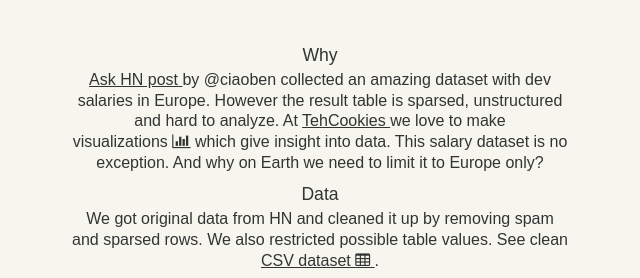
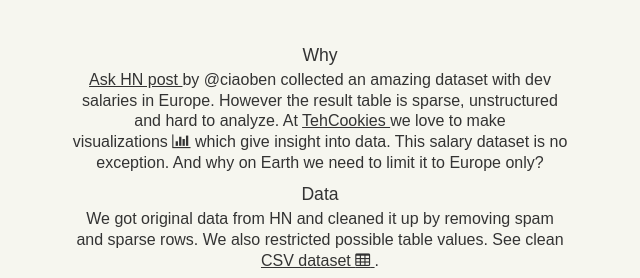
Before and after one commit to slaylines/devsalaries, a plain HTML site: page index.html in a window 1280 px wide. Shown: the part 158-436 px from the top of the page, 320-960 px from the left. Drawn offline with nearby package versions, Linux system fonts and the light colour scheme.

Commit message:
Fix typo

```diff
--- a/index.html
+++ b/index.html
@@ -50,7 +50,7 @@
               Ask HN post
             </a>
             by @ciaoben collected an amazing dataset
-            with dev salaries in Europe. However the result table is sparsed,
+            with dev salaries in Europe. However the result table is sparse,
             unstructured and hard to analyze. At
             <a href="http://tehcookies.com" target="_blank">
               TehCookies
@@ -70,7 +70,7 @@
 
           <p>
             We got original data from HN and cleaned it up by removing spam
-            and sparsed rows. We also restricted possible table
+            and sparse rows. We also restricted possible table
             values. See clean
             <span class="nowrap">
               <a href="https://github.com/tehcookies/devsalaries/blob/master/data/raw-entries.csv" target="_blank">
```
Also changed, not shown: README.md.
